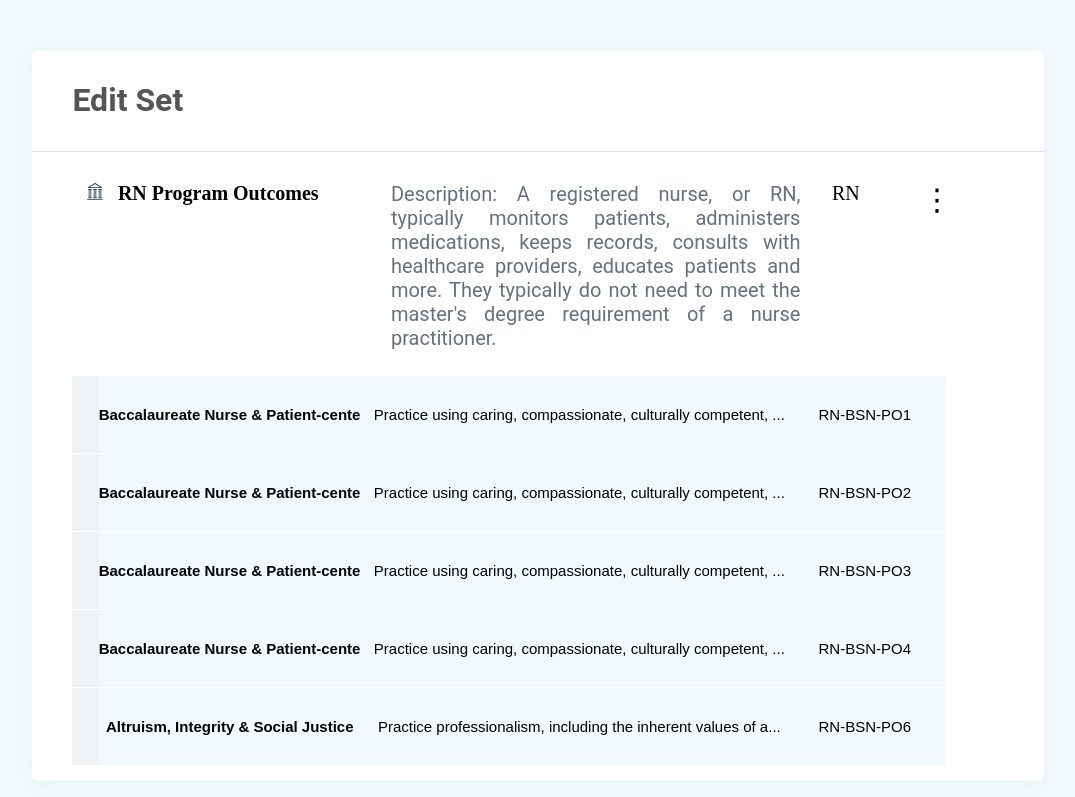
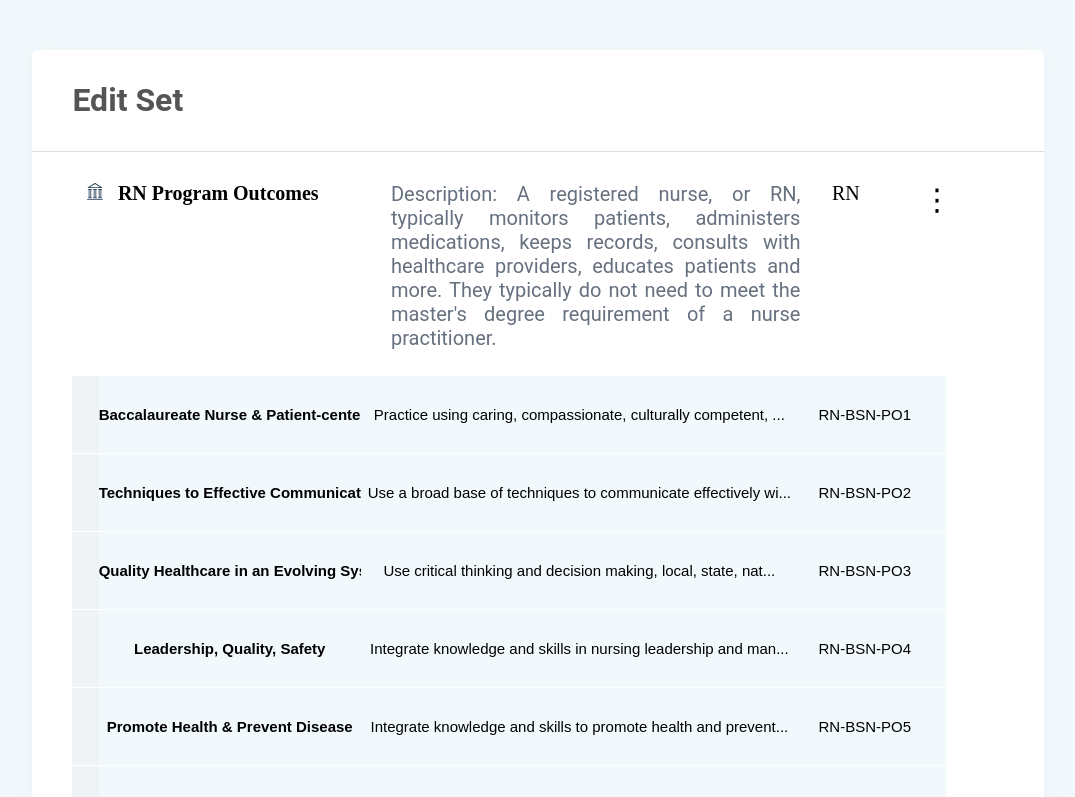
Before and after one commit to Ntwali-Josue/set, a React (Create React App) app: page / in a window 1280 px wide. Shown: the top 797 px of the page, without its empty margins (102-1177 px from the left). Built offline with nearby package versions, Linux system fonts and the light colour scheme.

Commit message:
Add new products

```diff
--- a/src/components/ProductsContainer.js
+++ b/src/components/ProductsContainer.js
@@ -12,28 +12,40 @@ class ProductsContainer extends React.Component {
         elementID: "RN-BSN-PO1",
       },
       {
-        elementName: "Baccalaureate Nurse & Patient-centered Care",
+        elementName: "Techniques to Effective Communication",
         elementDescription:
-          "Practice using caring, compassionate, culturally competent, and evidence-based practices in the roles of the baccalaureate nurse using the nursing process to provide patient/client-centered care in a variety of healthcare settings.",
+          "Use a broad base of techniques to communicate effectively with clients,families, healthcare teams, and communities.",
         elementID: "RN-BSN-PO2",
       },
       {
-        elementName: "Baccalaureate Nurse & Patient-centered Care",
+        elementName: "Quality Healthcare in an Evolving System",
         elementDescription:
-          "Practice using caring, compassionate, culturally competent, and evidence-based practices in the roles of the baccalaureate nurse using the nursing process to provide patient/client-centered care in a variety of healthcare settings.",
+          "Use critical thinking and decision making, local, state, national and global policies, legislative concepts, and healthcare economics to effect quality healthcare in the evolving healthcare system.",
         elementID: "RN-BSN-PO3",
       },
       {
-        elementName: "Baccalaureate Nurse & Patient-centered Care",
+        elementName: "Leadership, Quality, Safety",
         elementDescription:
-          "Practice using caring, compassionate, culturally competent, and evidence-based practices in the roles of the baccalaureate nurse using the nursing process to provide patient/client-centered care in a variety of healthcare settings.",
+          "Integrate knowledge and skills in nursing leadership and management, quality improvement, and patient safety, as required, to provide healthcare.",
         elementID: "RN-BSN-PO4",
+      },
+      {
+        elementName: "Promote Health & Prevent Disease",
+        elementDescription:
+          "Integrate knowledge and skills to promote health and prevent disease across the lifespan and the continuum of healthcare environments.",
+        elementID: "RN-BSN-PO5",
       },
       {
         elementName: "Altruism, Integrity & Social Justice",
         elementDescription:
-          "Practice professionalism, including the inherent values of altruism,autonomy, human dignity, integrity, and social justice.",
+          "Practice professionalism, including the inherent values of altruism, autonomy, human dignity, integrity, and social justice.",
         elementID: "RN-BSN-PO6",
+      },
+      {
+        elementName: "Understand Human Behavior",
+        elementDescription:
+          "Think critically at a conceptual level and by using mathematical analysis as well as the scientific method, write and speak effectively, use basic computer applications, and understand human behavior in the context of the greater society in a cultu...",
+        elementID: "RN-BSN-PO7",
       },
     ],
     add: false,
```
